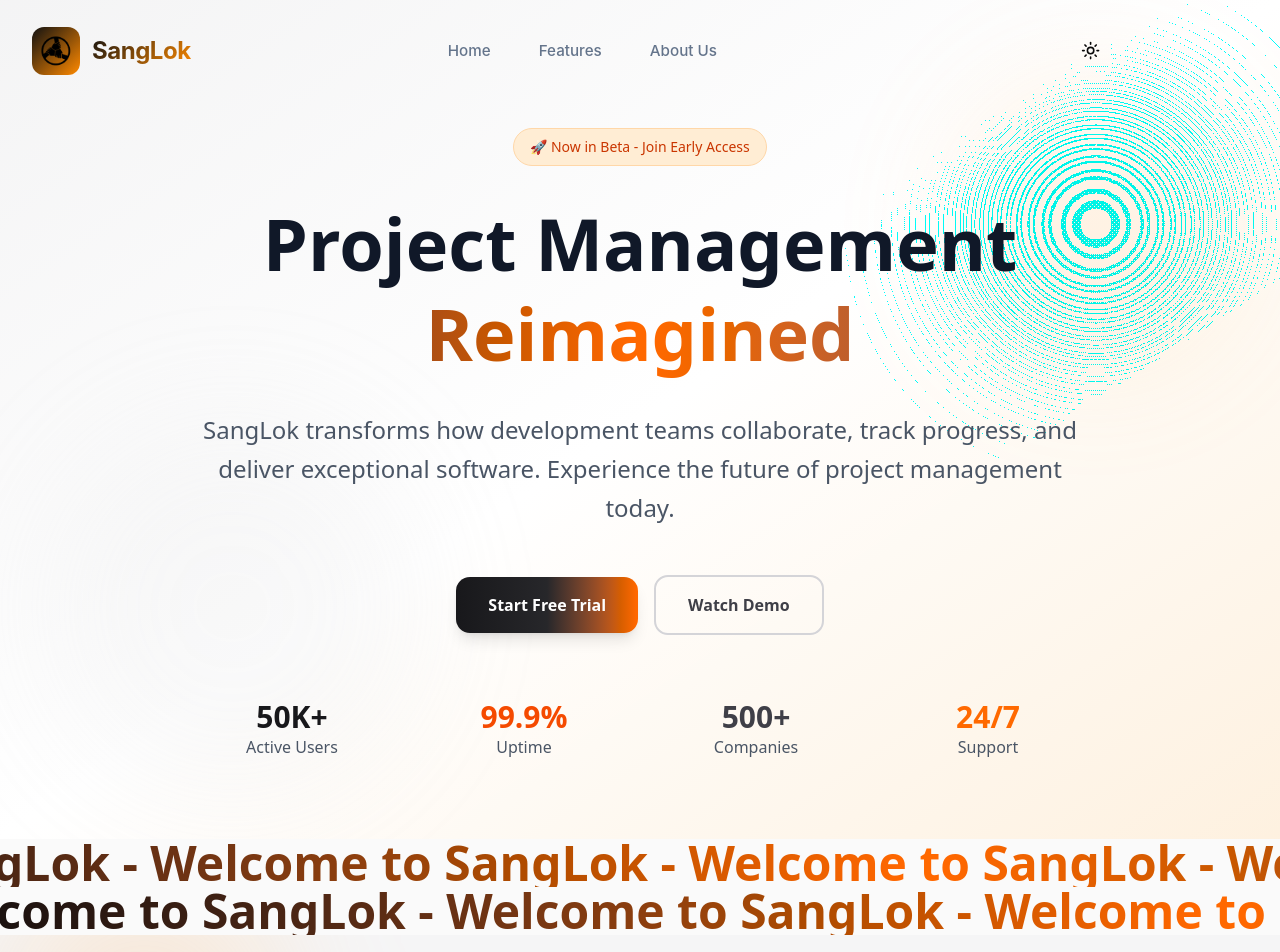
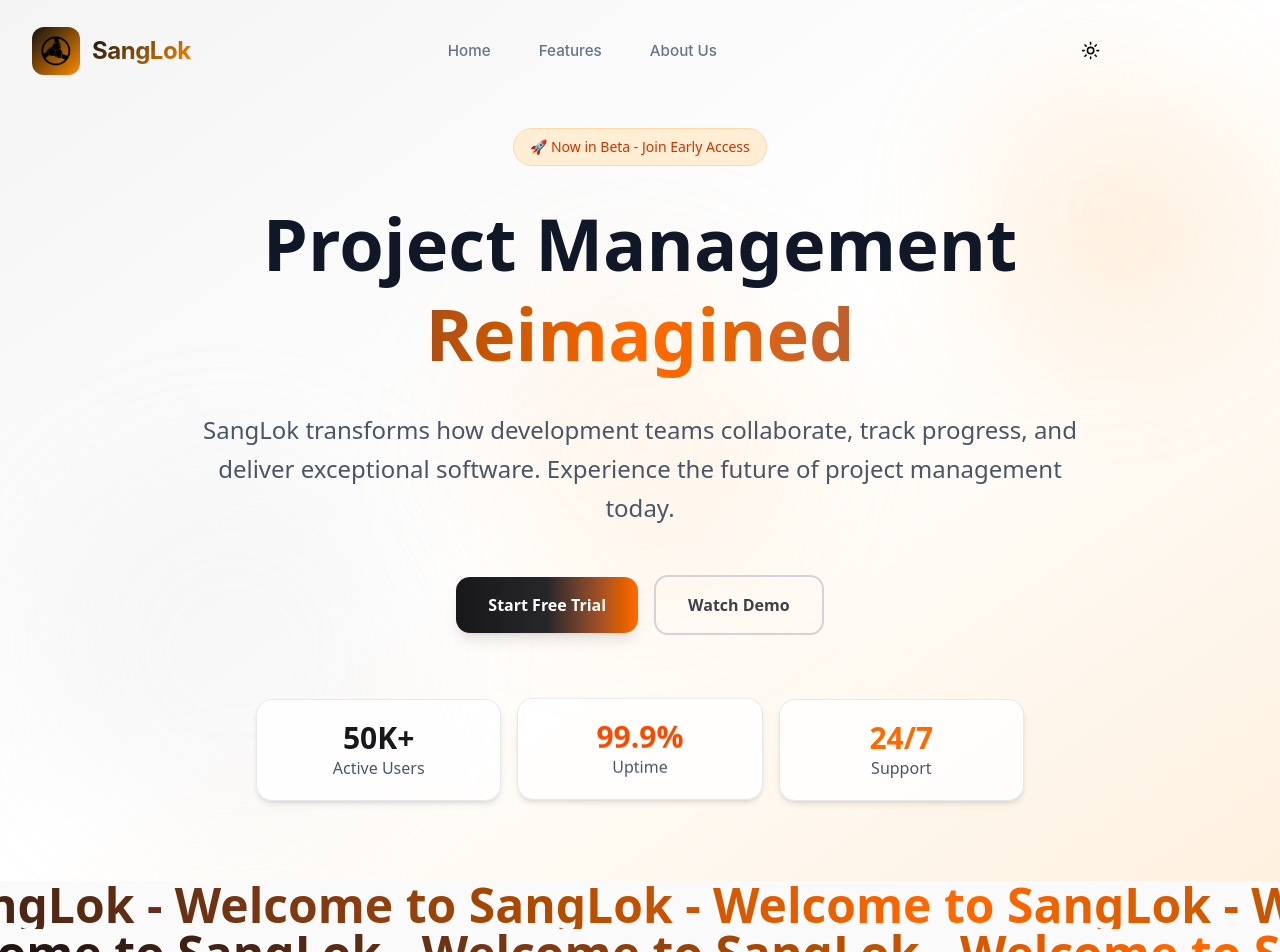
Before and after one commit to Amansingh0807/sanglok, a Next.js app: page / in a window 1280 px wide. Shown: the top 952 px of the page. Built offline with nearby package versions, Linux system fonts and the light colour scheme.

Commit message:
feat(ui): add layered motion effects and premium hero-cta styling

```diff
--- a/app/globals.css
+++ b/app/globals.css
@@ -120,3 +120,62 @@
     @apply bg-background text-foreground;
   }
 }
+
+@keyframes float-slow {
+  0%,
+  100% {
+    transform: translateY(0px);
+  }
+  50% {
+    transform: translateY(-16px);
+  }
+}
+
+@keyframes pulse-glow {
+  0%,
+  100% {
+    opacity: 0.4;
+    transform: scale(1);
+  }
+  50% {
+    opacity: 0.8;
+    transform: scale(1.08);
+  }
+}
+
+@keyframes fade-up {
+  from {
+    opacity: 0;
+    transform: translateY(20px);
+  }
+  to {
+    opacity: 1;
+    transform: translateY(0);
+  }
+}
+
+@keyframes drift {
+  0%,
+  100% {
+    transform: translateX(0px) translateY(0px);
+  }
+  50% {
+    transform: translateX(18px) translateY(-12px);
+  }
+}
+
+.animate-float-slow {
+  animation: float-slow 7s ease-in-out infinite;
+}
+
+.animate-pulse-glow {
+  animation: pulse-glow 5s ease-in-out infinite;
+}
+
+.animate-fade-up {
+  animation: fade-up 700ms ease-out both;
+}
+
+.animate-drift {
+  animation: drift 10s ease-in-out infinite;
+}
--- a/components/Home/CTASection.tsx
+++ b/components/Home/CTASection.tsx
@@ -2,19 +2,22 @@ import React from 'react';
 
 const CTASection: React.FC = () => {
   return (
-    <section className="py-20 px-4 bg-gradient-to-r from-zinc-950 via-zinc-900 to-orange-600">
-      <div className="max-w-4xl mx-auto text-center">
+    <section className="py-20 px-4 relative overflow-hidden bg-gradient-to-r from-zinc-950 via-zinc-900 to-orange-600">
+      <div className="absolute -top-16 -left-10 w-64 h-64 bg-orange-300/30 rounded-full blur-3xl animate-pulse-glow"></div>
+      <div className="absolute -bottom-16 right-0 w-72 h-72 bg-zinc-200/20 rounded-full blur-3xl animate-float-slow"></div>
+
+      <div className="max-w-4xl mx-auto text-center relative rounded-3xl border border-white/20 bg-white/5 backdrop-blur-xl p-8 md:p-12 animate-fade-up">
         <h2 className="text-4xl md:text-5xl font-bold text-white mb-6">
           Ready to Transform Your Workflow?
         </h2>
-        <p className="text-xl text-orange-100 mb-10">
+        <p className="text-xl text-orange-100 mb-10 max-w-2xl mx-auto">
           Join thousands of teams already using SangLok to deliver better software faster.
         </p>
         <div className="flex flex-col sm:flex-row gap-4 justify-center">
-          <button className="px-8 py-4 bg-white text-zinc-900 font-semibold rounded-xl shadow-lg hover:shadow-xl transition-all duration-300 transform hover:scale-105">
+          <button className="px-8 py-4 bg-white text-zinc-900 font-semibold rounded-xl shadow-lg hover:shadow-xl transition-all duration-300 transform hover:scale-105 hover:-translate-y-1">
             Start Your Free Trial
           </button>
-          <button className="px-8 py-4 border-2 border-white text-white font-semibold rounded-xl transition-all duration-300 hover:bg-white hover:text-orange-600">
+          <button className="px-8 py-4 border-2 border-white text-white font-semibold rounded-xl transition-all duration-300 hover:bg-white hover:text-orange-600 hover:-translate-y-1">
             Schedule Demo
           </button>
         </div>
--- a/components/Home/HeroSection.tsx
+++ b/components/Home/HeroSection.tsx
@@ -3,54 +3,49 @@ import React from 'react';
 const HeroSection: React.FC = () => {
   return (
     <section className="relative pt-32 pb-20 px-4 overflow-hidden">
-      {/* Background Elements */}
       <div className="absolute inset-0 bg-gradient-to-br from-zinc-100 via-white to-orange-100/70 dark:from-black dark:via-zinc-950 dark:to-orange-950/30"></div>
-      <div className="absolute top-20 right-10 w-72 h-72 bg-orange-300/40 dark:bg-orange-700/25 rounded-full blur-3xl opacity-40"></div>
-      <div className="absolute bottom-10 left-10 w-96 h-96 bg-zinc-300/40 dark:bg-zinc-700/20 rounded-full blur-3xl opacity-35"></div>
+      <div className="absolute top-20 right-10 w-72 h-72 bg-orange-300/40 dark:bg-orange-700/25 rounded-full blur-3xl opacity-40 animate-drift"></div>
+      <div className="absolute bottom-10 left-10 w-96 h-96 bg-zinc-300/40 dark:bg-zinc-700/20 rounded-full blur-3xl opacity-35 animate-float-slow"></div>
+      <div className="absolute top-1/2 left-1/2 -translate-x-1/2 -translate-y-1/2 w-80 h-80 bg-orange-200/30 dark:bg-orange-500/20 rounded-full blur-3xl animate-pulse-glow"></div>
 
       <div className="relative max-w-7xl mx-auto text-center">
-        <div className="mb-8">
+        <div className="mb-8 animate-fade-up">
           <span className="inline-flex items-center px-4 py-2 rounded-full text-sm font-medium bg-orange-100 dark:bg-orange-900/30 text-orange-700 dark:text-orange-200 border border-orange-200 dark:border-orange-700/40">
             🚀 Now in Beta - Join Early Access
           </span>
         </div>
 
-        <h1 className="text-5xl md:text-7xl font-bold text-gray-900 dark:text-white mb-8 leading-tight">
+        <h1 className="text-5xl md:text-7xl font-bold text-gray-900 dark:text-white mb-8 leading-tight animate-fade-up [animation-delay:120ms]">
           Project Management
           <span className="block bg-gradient-to-r from-zinc-900 via-orange-500 to-zinc-700 dark:from-zinc-100 dark:via-orange-400 dark:to-zinc-300 bg-clip-text text-transparent">
             Reimagined
           </span>
         </h1>
 
-        <p className="text-xl md:text-2xl text-gray-600 dark:text-gray-300 mb-12 max-w-4xl mx-auto leading-relaxed">
+        <p className="text-xl md:text-2xl text-gray-600 dark:text-gray-300 mb-12 max-w-4xl mx-auto leading-relaxed animate-fade-up [animation-delay:220ms]">
           SangLok transforms how development teams collaborate, track progress, and deliver exceptional software.
           Experience the future of project management today.
         </p>
 
-        <div className="flex flex-col sm:flex-row gap-4 justify-center items-center mb-16">
-          <button className="px-8 py-4 bg-gradient-to-r from-zinc-900 via-zinc-800 to-orange-500 hover:from-zinc-950 hover:to-orange-600 text-white font-semibold rounded-xl shadow-lg hover:shadow-xl transition-all duration-300 transform hover:scale-105">
+        <div className="flex flex-col sm:flex-row gap-4 justify-center items-center mb-16 animate-fade-up [animation-delay:320ms]">
+          <button className="px-8 py-4 bg-gradient-to-r from-zinc-900 via-zinc-800 to-orange-500 hover:from-zinc-950 hover:to-orange-600 text-white font-semibold rounded-xl shadow-lg hover:shadow-xl transition-all duration-300 transform hover:scale-105 hover:-translate-y-1">
             Start Free Trial
           </button>
-          <button className="px-8 py-4 border-2 border-zinc-300 dark:border-zinc-700 text-zinc-700 dark:text-zinc-300 hover:border-orange-500 dark:hover:border-orange-400 font-semibold rounded-xl transition-all duration-300 hover:bg-orange-50 dark:hover:bg-orange-900/20">
+          <button className="px-8 py-4 border-2 border-zinc-300 dark:border-zinc-700 text-zinc-700 dark:text-zinc-300 hover:border-orange-500 dark:hover:border-orange-400 font-semibold rounded-xl transition-all duration-300 hover:bg-orange-50 dark:hover:bg-orange-900/20 hover:-translate-y-1">
             Watch Demo
           </button>
         </div>
 
-        {/* Stats */}
-        <div className="grid grid-cols-2 md:grid-cols-4 gap-8 max-w-4xl mx-auto">
-          <div className="text-center">
+        <div className="grid grid-cols-1 sm:grid-cols-3 gap-4 max-w-3xl mx-auto animate-fade-up [animation-delay:420ms]">
+          <div className="text-center rounded-2xl border border-zinc-200/80 dark:border-zinc-800 bg-white/80 dark:bg-zinc-900/70 backdrop-blur-xl p-5 shadow-md hover:shadow-xl transition-all duration-300 hover:-translate-y-1">
             <div className="text-3xl font-bold text-zinc-900 dark:text-zinc-100">50K+</div>
             <div className="text-gray-600 dark:text-gray-400">Active Users</div>
           </div>
-          <div className="text-center">
+          <div className="text-center rounded-2xl border border-zinc-200/80 dark:border-zinc-800 bg-white/80 dark:bg-zinc-900/70 backdrop-blur-xl p-5 shadow-md hover:shadow-xl transition-all duration-300 hover:-translate-y-1 animate-float-slow">
             <div className="text-3xl font-bold text-orange-600 dark:text-orange-400">99.9%</div>
             <div className="text-gray-600 dark:text-gray-400">Uptime</div>
           </div>
-          <div className="text-center">
-            <div className="text-3xl font-bold text-zinc-700 dark:text-zinc-300">500+</div>
-            <div className="text-gray-600 dark:text-gray-400">Companies</div>
-          </div>
-          <div className="text-center">
+          <div className="text-center rounded-2xl border border-zinc-200/80 dark:border-zinc-800 bg-white/80 dark:bg-zinc-900/70 backdrop-blur-xl p-5 shadow-md hover:shadow-xl transition-all duration-300 hover:-translate-y-1">
             <div className="text-3xl font-bold text-orange-500 dark:text-orange-300">24/7</div>
             <div className="text-gray-600 dark:text-gray-400">Support</div>
           </div>
```
